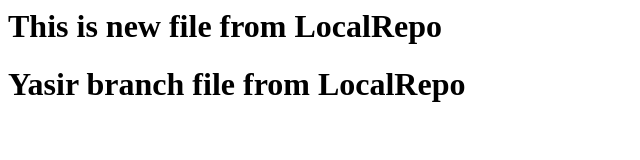
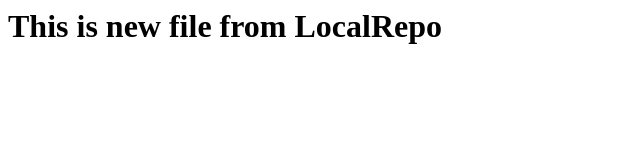
Before and after one commit to YasirAzam6/LocalRepo, a plain HTML site: page index.html in a window 1280 px wide. Shown: the whole page, without its empty margins (0-640 px from the left). Drawn offline with Linux system fonts and the light colour scheme.

Commit message:
removal from branch

```diff
--- a/index.html
+++ b/index.html
@@ -1,2 +1 @@
 <h1>This is new file from LocalRepo</h1>
-<h1>Yasir branch file from LocalRepo</h1>
```
